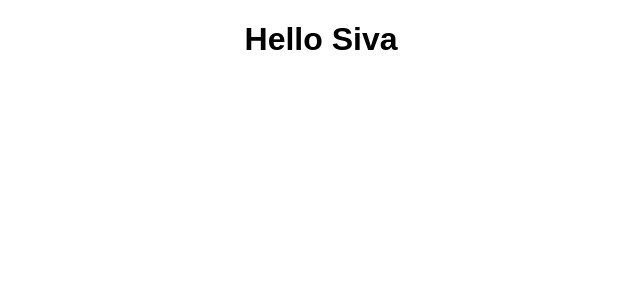
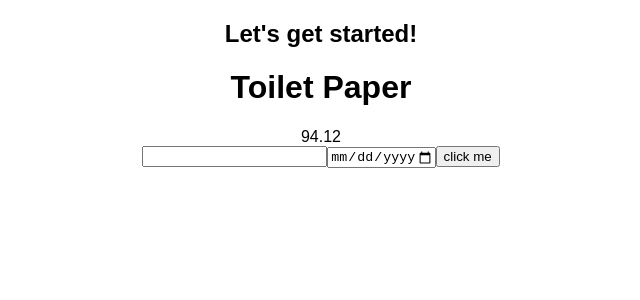
Before and after one commit to Sivadev67/dank-reactjs, a React (Create React App) app: page / in a window 1280 px wide. Shown: the top 300 px of the page, without its empty margins (319-959 px from the left). Built offline with nearby package versions, Linux system fonts and the light colour scheme.

Commit message:
ui changes

```diff
--- a/src/App.js
+++ b/src/App.js
@@ -1,9 +1,34 @@
 import "./styles.css";
+import ExpenseItem from "./ExpenseItem";
 
-export default function App() {
+function App() {
+  const expenses = [
+    {
+      id: "e1",
+      title: "Toilet Paper",
+      amount: 94.12,
+      date: new Date(2020, 7, 14)
+    },
+    { id: "e2", title: "New TV", amount: 799.49, date: new Date(2021, 2, 12) },
+    {
+      id: "e3",
+      title: "Car Insurance",
+      amount: 294.67,
+      date: new Date(2021, 2, 28)
+    },
+    {
+      id: "e4",
+      title: "New Desk (Wooden)",
+      amount: 450,
+      date: new Date(2021, 5, 12)
+    }
+  ];
   return (
     <div className="App">
-      <h1>Hello Siva</h1>
+      <h2>Let's get started!</h2>
+      <ExpenseItem title={expenses[0].title} amount={expenses[0].amount} />
     </div>
   );
 }
+
+export default App;
--- /dev/null
+++ b/src/ExpenseItem.js
@@ -0,0 +1,19 @@
+import React, { useState } from "react";
+
+const ExpenseItem = (props) => {
+  const [title, setTitle] = useState(props.title);
+  const clickHandler = () => {
+    setTitle("Updated!");
+  };
+  return (
+    <div>
+      <h1>{title}</h1>
+      <div>{props.amount}</div>
+      <input type="number" min="0.01" step="0.01" />
+      <input type="date" min="2019-01-01" max="2021-12-31" />
+      <button onClick={clickHandler}> click me </button>
+    </div>
+  );
+};
+
+export default ExpenseItem;
```
Also changed, not shown: src/Expenses.css (added, +38 -0 lines), src/Expenses.js (added, +31 -0 lines).
